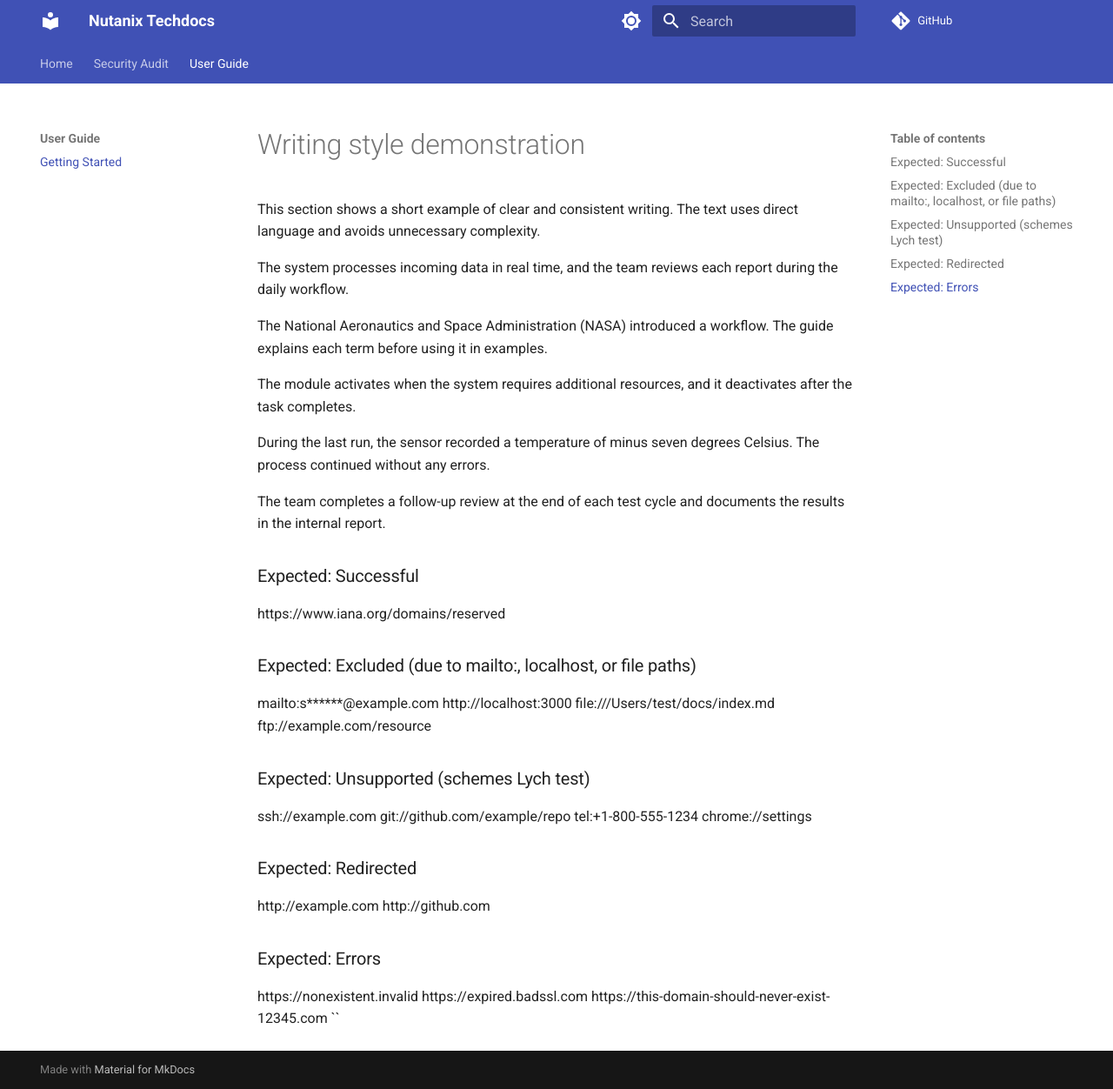
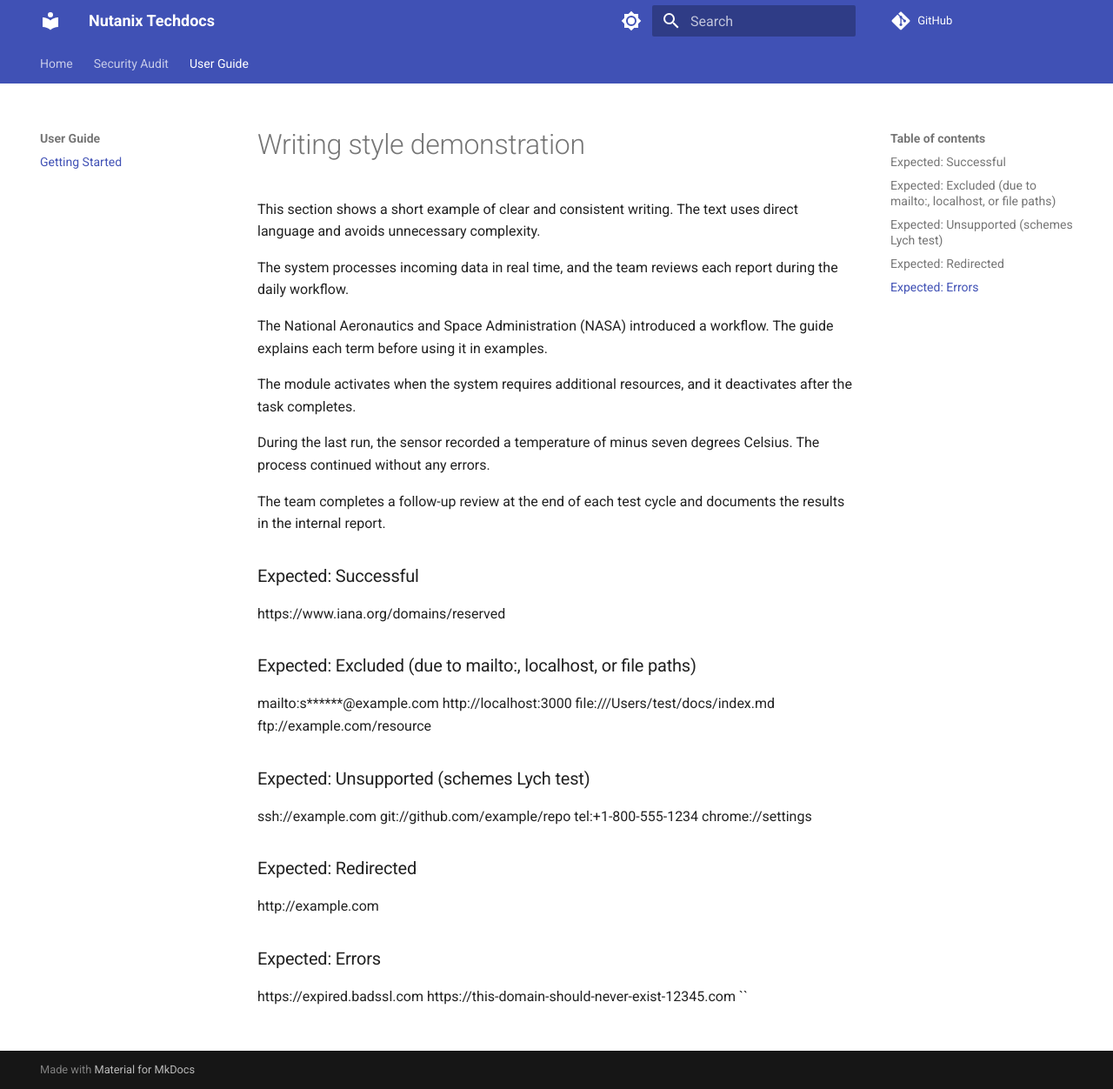
Before and after one commit to NutantShailesh/Techdocs, an MkDocs documentation site: the page built from docs/guide/getting-started.md, in a window 1280 px wide and 1252 px high. Shown: the whole window at 87% size. Built offline with MkDocs 1.6.1 and Material for MkDocs 9.7.7, drawn with Linux system fonts in a browser that asks for light colours; comment, search, counter and statistics services are not loaded; part of the change alters nothing that is shown.

Commit message:
add test

```diff
--- a/docs/guide/getting-started.md
+++ b/docs/guide/getting-started.md
@@ -30,10 +30,8 @@ chrome://settings
 
 ### Expected: Redirected
 http://example.com
-http://github.com
 
 ### Expected: Errors
-https://nonexistent.invalid
 https://expired.badssl.com
 https://this-domain-should-never-exist-12345.com
 ``
```
